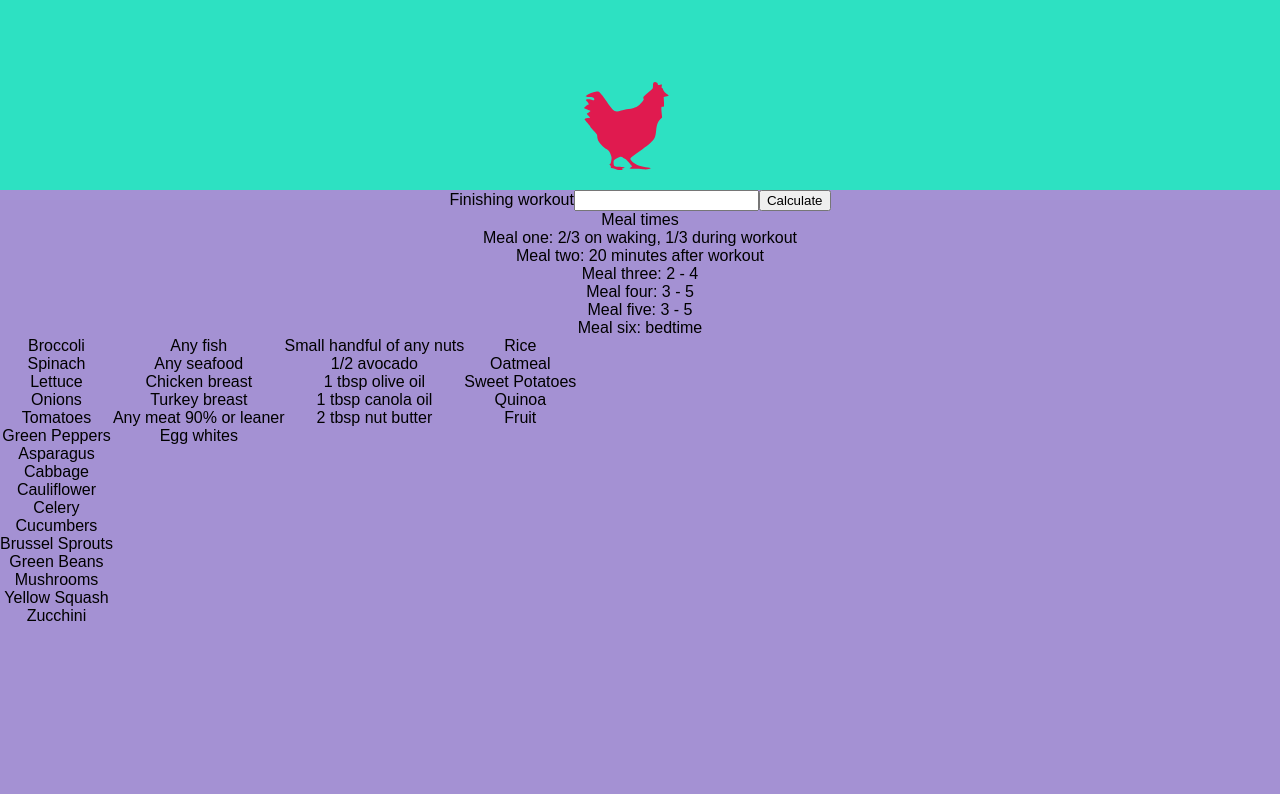
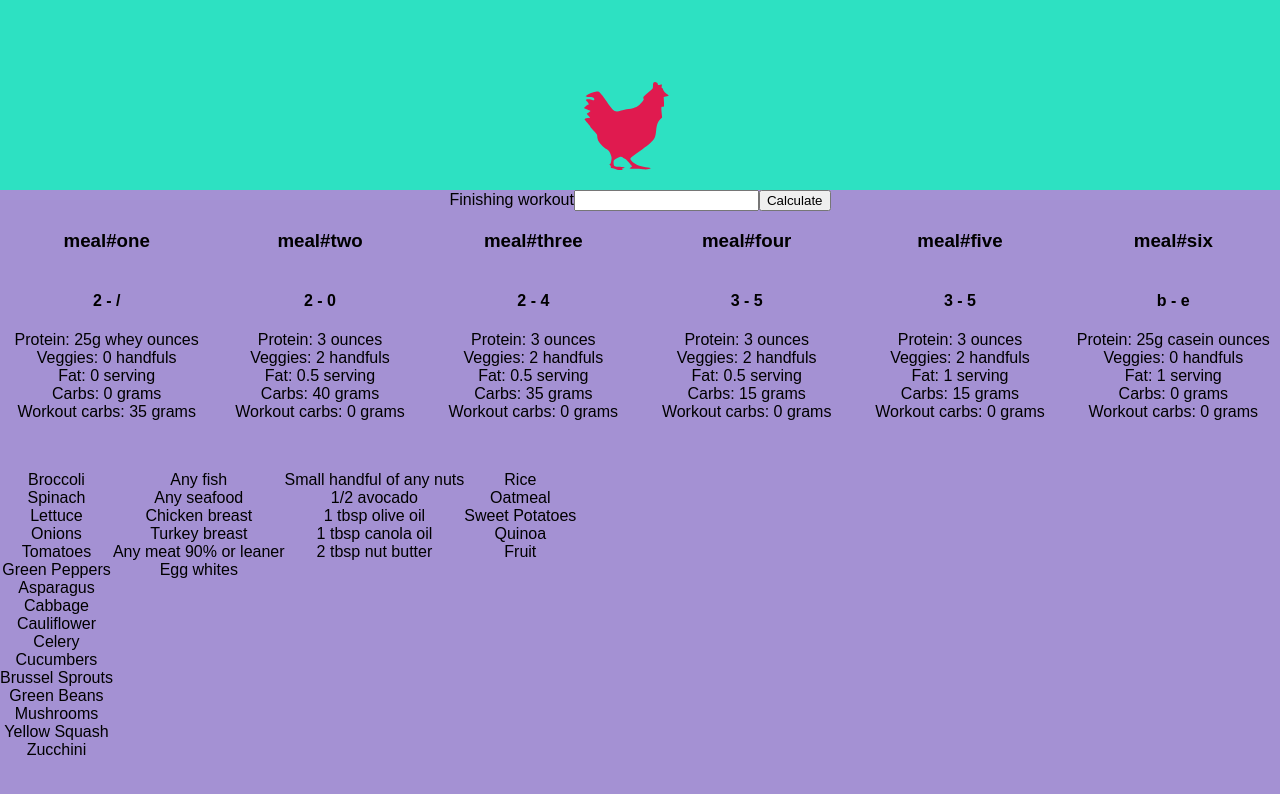
Before and after one commit to wolenskyatwork/food, a React (Create React App) app: page / in a window 1280 px wide. Shown: the top 794 px of the page. Built offline with nearby package versions, Linux system fonts and the light colour scheme.

Commit message:
second commit

```diff
--- a/package.json
+++ b/package.json
@@ -3,6 +3,7 @@
   "version": "0.1.0",
   "private": true,
   "dependencies": {
+    "moment": "^2.18.1",
     "react": "^15.6.1",
     "react-dom": "^15.6.1",
     "react-scripts": "1.0.11"
--- a/src/App.css
+++ b/src/App.css
@@ -22,6 +22,14 @@
   flex-direction: column;
 }
 
+.category {
+  padding-top: 50px;
+}
+
+.sixth {
+  flex-basis: 16.667%;
+}
+
 /*@keyframes App-logo-spin {
   from { transform: rotate(0deg); }
   to { transform: rotate(360deg); }
--- a/src/App.js
+++ b/src/App.js
@@ -1,9 +1,11 @@
 import React, { Component } from 'react';
+import moment from 'moment';
 import logo from './logo.svg';
 import './App.css';
 import FoodColumn from './food-column';
-import Foods from './foods';
+import Foods, { lightFirst } from './foods';
 import TimeInput from './time-input';
+import Meal from './meal';
 
 class App extends Component {
   constructor() {
@@ -19,13 +21,26 @@ class App extends Component {
     };
   }
 
+  getMoment = (numberTime, addTime) => {
+    return moment().hour(numberTime).minute(0).add(addTime, 'h').format('h:mma');
+  }
+
   handleSubmit = (finishTime) => {
     const numberTime = parseInt(finishTime);
 
     this.setState({
-      three: [numberTime + 2, numberTime + 4],
-      four: [numberTime + 2 + 3, numberTime + 4 + 5],
-      five: [numberTime + 2 + 3 + 3, numberTime + 4 + 5 + 5],
+      three: [
+        this.getMoment(numberTime, 2),
+        this.getMoment(numberTime, 4),
+      ],
+      four: [
+        this.getMoment(numberTime, 5),
+        this.getMoment(numberTime, 9),
+      ],
+      five: [
+        this.getMoment(numberTime, 8),
+        this.getMoment(numberTime, 14),
+      ],
     });
   }
 
@@ -48,15 +63,39 @@ class App extends Component {
         <div>
           <TimeInput label='Finishing workout' handleSubmit={this.handleSubmit} />
         </div>
-        <div>
-          Meal times
-          <div>Meal one: {one}</div>
-          <div>Meal two: {two}</div>
-          <div>Meal three: {`${three[0]} - ${three[1]}`}</div>
-          <div>Meal four: {`${four[0]} - ${four[1]}`}</div>
-          <div>Meal five: {`${five[0]} - ${five[1]}`}</div>
-          <div>Meal six: {six}</div>
+        <div className='flex-box'>
+          <Meal
+            number='one'
+            amounts={lightFirst.amounts.meal1}
+            hourRange={one}
+          />
+          <Meal
+            number='two'
+            amounts={lightFirst.amounts.meal2}
+            hourRange={two}
+          />
+          <Meal
+            number='three'
+            amounts={lightFirst.amounts.meal3}
+            hourRange={three}
+          />
+          <Meal
+            number='four'
+            amounts={lightFirst.amounts.meal4}
+            hourRange={four}
+          />
+          <Meal
+            number='five'
+            amounts={lightFirst.amounts.meal5}
+            hourRange={five}
+          />
+          <Meal
+            number='six'
+            amounts={lightFirst.amounts.meal6}
+            hourRange={six}
+          />
         </div>
+
         <div className='category flex-box'>
           <FoodColumn choices={Foods.vegetables} />
           <FoodColumn choices={Foods.meats} />
--- a/src/foods.js
+++ b/src/foods.js
@@ -54,45 +54,45 @@ export const lightFirst = {
   amounts: {
     meal1: {
       protein: '25g whey',
-      veggie: '',
-      fat: '',
-      carb: '',
-      workoutCarb: 35,
+      veggies: 0,
+      fat: 0,
+      carbs: 0,
+      workoutCarbs: 35,
     },
     meal2: {
       protein: 3,
-      veggie: 2,
+      veggies: 2,
       fat: 0.5,
-      carb: 40,
-      workoutCarb: '',
+      carbs: 40,
+      workoutCarbs: 0,
     },
     meal3: {
       protein: 3,
-      veggie: 2,
+      veggies: 2,
       fat: 0.5,
-      carb: 35,
-      workoutCarb: '',
+      carbs: 35,
+      workoutCarbs: 0,
     },
     meal4: {
       protein: 3,
-      veggie: 2,
+      veggies: 2,
       fat: 0.5,
-      carb: 15,
-      workoutCarb: '',
+      carbs: 15,
+      workoutCarbs: 0,
     },
     meal5: {
       protein: 3,
-      veggie: 2,
+      veggies: 2,
       fat: 1,
-      carb: 15,
-      workoutCarb: '',
+      carbs: 15,
+      workoutCarbs: 0,
     },
     meal6: {
       protein: '25g casein',
-      veggie: '',
+      veggies: 0,
       fat: 1,
-      carb: '',
-      workoutCarb: '',
+      carbs: 0,
+      workoutCarbs: 0,
     },
   },
 }
--- /dev/null
+++ b/src/meal.js
@@ -0,0 +1,42 @@
+import React, { Component } from 'react';
+
+class Meal extends Component {
+  render() {
+    const {
+      number,
+      amounts,
+      hourRange,
+    } = this.props;
+
+    return (
+      <div className='Meal flex-box column sixth'>
+        <h3>{`meal#${number}`}</h3>
+        <h4>{`${hourRange[0]} - ${hourRange[1]}`}</h4>
+        <div>
+          <div>
+            <div>{`Protein: ${amounts.protein} ounces`}</div>
+          </div>
+
+          <div>
+            <div>{`Veggies: ${amounts.veggies} handfuls`}</div>
+          </div>
+
+          <div>
+            <div>{`Fat: ${amounts.fat} serving`}</div>
+          </div>
+
+          <div>
+            <div>{`Carbs: ${amounts.carbs} grams`}</div>
+          </div>
+
+          <div>
+            <div>{`Workout carbs: ${amounts.workoutCarbs} grams`}</div>
+          </div>
+
+        </div>
+      </div>
+    );
+  }
+}
+
+export default Meal;
```
Also changed, not shown: 1 other file (tests, documents, lock files or other folders).
